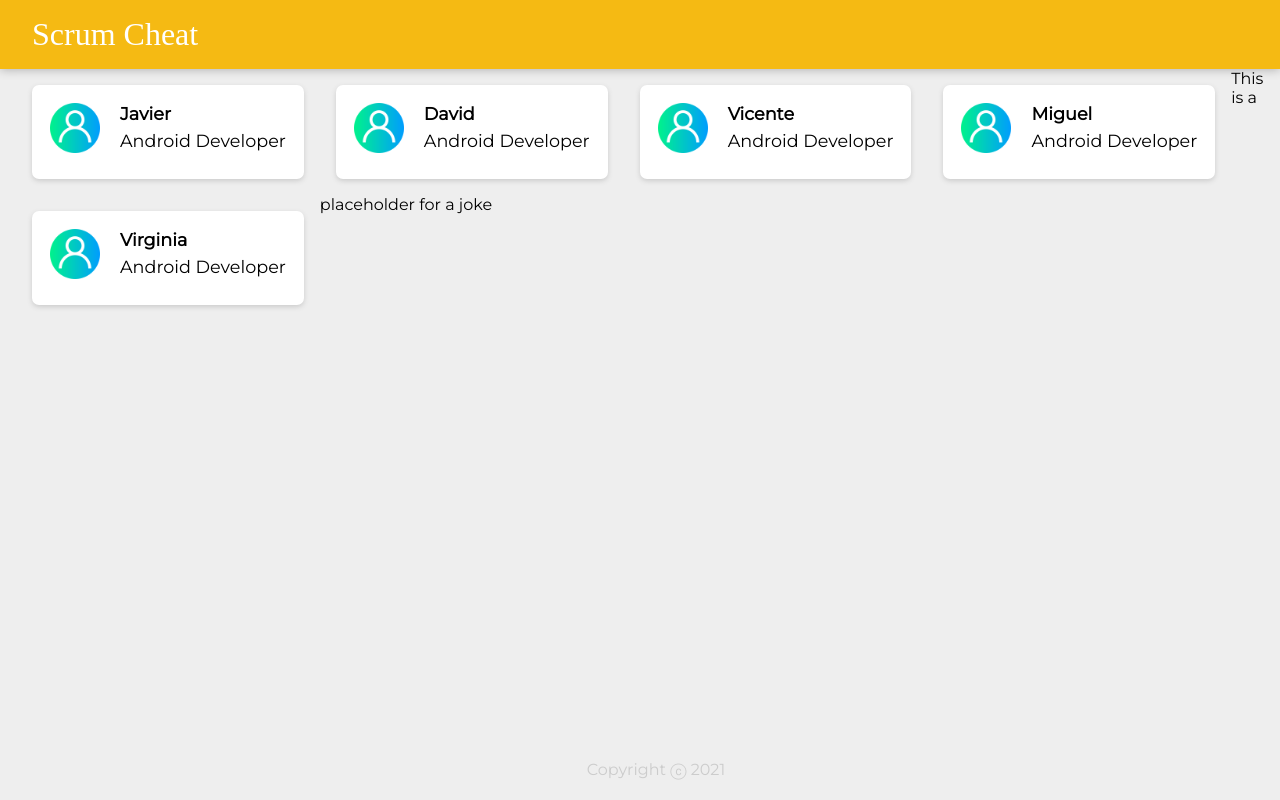
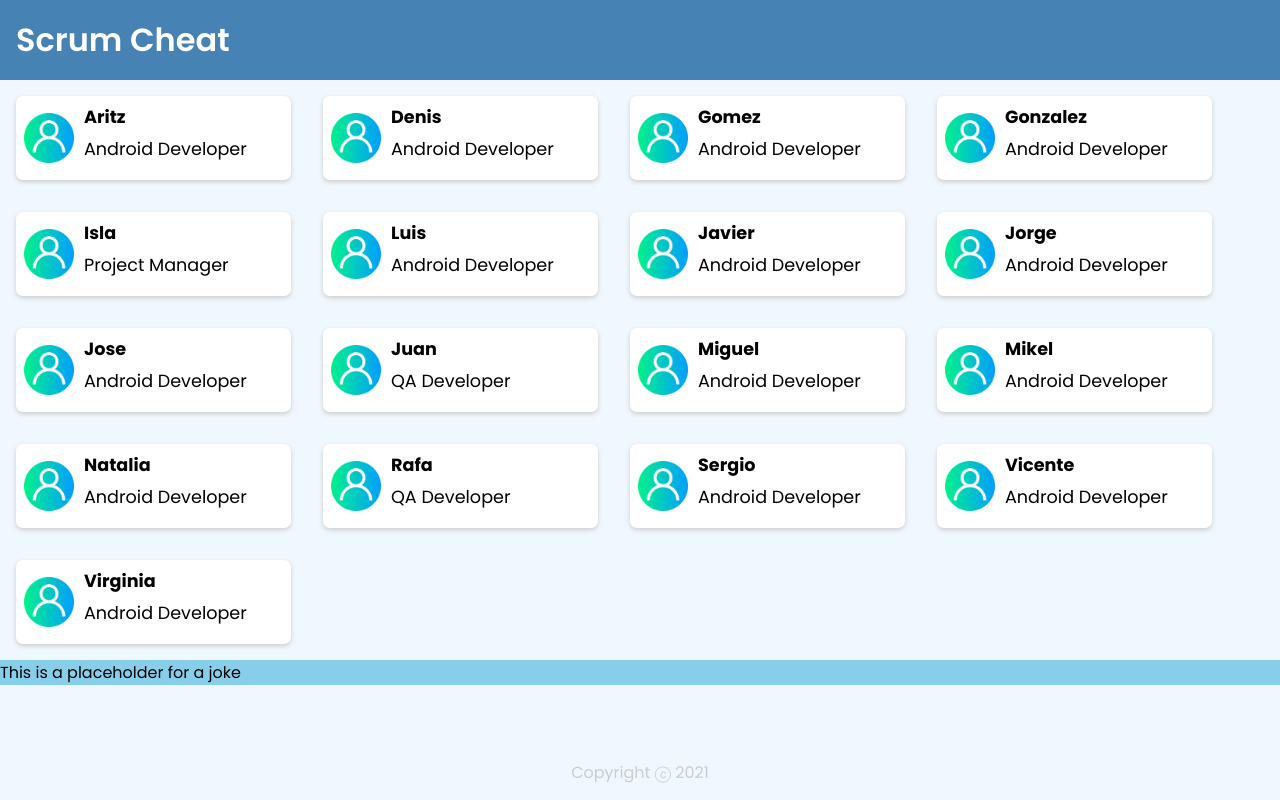
Before and after one commit to JaviAlbe/scrumcheat.github.io, a React (Create React App) app: page / in a window 1280 px wide. Built offline with nearby package versions, Linux system fonts and the light colour scheme; no server answers.

Commit message:
Modified website layout and added the rest of the team-cards

```diff
--- a/src/components/app/App.js
+++ b/src/components/app/App.js
@@ -7,7 +7,7 @@ import listOfUsers from "../../listOfUsers"
 
 function App() {
 
-    const[joke, setJoke] = useState("This is a placeholder for a joke")
+    const [joke, setJoke] = useState("This is a placeholder for a joke")
 
     useEffect(() => {
 
@@ -42,6 +42,9 @@ function App() {
         <div>
             <Header/>
 
+            <div className={"main-container"}>
+
+                <div className={"cards-container"}>
                     {listOfPeople.map(card => (
                         <Card
                             key={card.key}
@@ -51,14 +54,16 @@ function App() {
                             onClick={() => toggleScratchedStatus(card)}
                         />
                     ))}
+                </div>
 
-            <div>
-                <p>
-                    {joke}
-                </p>
+                <div className={"joke-container"}>
+                    <p>{joke}</p>
+                </div>
+
             </div>
 
             <Footer/>
+
         </div>
     );
 }
--- a/src/components/app/app.css
+++ b/src/components/app/app.css
@@ -1,14 +1,28 @@
+@import url('https://fonts.googleapis.com/css2?family=Poppins:wght@300;400;500;600;700&display=swap');
+
 * {
-    padding: 0;
-    margin: 0;
     box-sizing: border-box;
-}
-
-html {
-    font-family: "Montserrat", sans-serif;
+    font-family: "Poppins", sans-serif;
 }
 
 body {
-    background: #eee;
-    padding: 0 16px;
+    background-color: #F0F8FF;
 }
+
+.main-container{
+    display: flex;
+    background-color: #F0F8FF;
+    flex-direction: column;
+}
+
+.cards-container{
+    width: 100%;
+    height: fit-content;
+    background-color: #F0F8FF;
+}
+
+.joke-container{
+    width: 100%;
+    height: fit-content;
+    background-color: #87CEEB;
+}
--- a/src/components/card/card.css
+++ b/src/components/card/card.css
@@ -1,13 +1,13 @@
 .card {
     cursor: pointer;
     display: flex;
-    justify-content: space-between;
+    /*justify-content: space-between;*/
     flex-direction: row;
     background: #fff;
     border-radius: 7px;
     box-shadow: 0 2px 5px #ccc;
     padding: 8px;
-    width: fit-content;
+    width: 275px;
     margin: 16px;
     float: left;
 }
@@ -33,13 +33,19 @@
 }
 
 .card-profile-picture-container {
-    width: fit-content;
-    margin: 10px;
+
+    /*background-color: #87CEEB;*/
+    display: flex;
+    flex-direction: column;
+    justify-content: center;
 }
 
 .card-profile-picture-info {
-    width: fit-content;
-    margin: 10px;
+    /*background-color: #fdac98;*/
+    display: flex;
+    flex-direction: column;
+    justify-content: flex-start;
+    margin-left: 10px;
 }
 
 .clickedCard {
@@ -47,11 +53,12 @@
     cursor: pointer;
     justify-content: space-between;
     flex-direction: row;
-    background: #ffb687;
+    background-color: #fdac98;
     border-radius: 7px;
     box-shadow: 0 2px 5px #ccc;
     padding: 8px;
     width: fit-content;
+    min-width: 300px;
     margin: 16px;
     float: left;
 }
--- a/src/components/header/header.css
+++ b/src/components/header/header.css
@@ -1,5 +1,11 @@
+
+@import url('https://fonts.googleapis.com/css2?family=Poppins:wght@300;400;500;600;700&display=swap');
+
 header {
-    background-color: #f5ba13;
+    /*POWDER BLUEbackground-color: #b0e0e6;*/
+    /* SKY BLUE::::background-color: #87CEEB;*/
+    /* CORAL:::: #FF5733*/
+    background-color: 	#4682B4;
     margin: auto -16px;
     padding: 16px 32px;
     box-shadow: 0 0 10px 0 rgba(0, 0, 0, 0.3);
@@ -7,6 +13,6 @@ header {
 
 header h1 {
     color: #fff;
-    font-family: "McLaren", cursive;
-    font-weight: 200;
+    font-family: "Poppins", sans-serif;
+    font-weight: 600;
 }
--- a/src/listOfUsers.js
+++ b/src/listOfUsers.js
@@ -1,34 +1,118 @@
 const listOfUsers = [
     {
         key: 0,
+        name: "Aritz",
+        role: "Android Developer",
+        scratched: false,
+        onHolidays: false
+    },
+    {
+        key: 1,
+        name: "Denis",
+        role: "Android Developer",
+        scratched: false,
+        onHolidays: false
+    },
+    {
+        key: 2,
+        name: "Gomez",
+        role: "Android Developer",
+        scratched: false,
+        onHolidays: false
+    },
+    {
+        key: 3,
+        name: "Gonzalez",
+        role: "Android Developer",
+        scratched: false,
+        onHolidays: false
+    },
+    {
+        key: 4,
+        name: "Isla",
+        role: "Project Manager",
+        scratched: false,
+        onHolidays: false
+    },
+    {
+        key: 5,
+        name: "Luis",
+        role: "Android Developer",
+        scratched: false,
+        onHolidays: false
+    },
+    {
+        key: 6,
         name: "Javier",
         role: "Android Developer",
         scratched: false,
         onHolidays: false
     },
     {
-        key: 1,
-        name: "David",
+        key: 7,
+        name: "Jorge",
         role: "Android Developer",
         scratched: false,
         onHolidays: false
     },
     {
-        key: 2,
+        key: 8,
+        name: "Jose",
+        role: "Android Developer",
+        scratched: false,
+        onHolidays: false
+    },
+    {
+        key: 9,
+        name: "Juan",
+        role: "QA Developer",
+        scratched: false,
+        onHolidays: false
+    },
+    {
+        key: 10,
+        name: "Miguel",
+        role: "Android Developer",
+        scratched: false,
+        onHolidays: false
+    },
+    {
+        key: 11,
+        name: "Mikel",
+        role: "Android Developer",
+        scratched: false,
+        onHolidays: false
+    },
+    {
+        key: 12,
+        name: "Natalia",
+        role: "Android Developer",
+        scratched: false,
+        onHolidays: false
+    },
+    {
+        key: 13,
+        name: "Rafa",
+        role: "QA Developer",
+        scratched: false,
+        onHolidays: false
+    },
+    {
+        key: 14,
+        name: "Sergio",
+        role: "Android Developer",
+        scratched: false,
+        onHolidays: false
+    },
+    {
+        key: 15,
         name: "Vicente",
         role: "Android Developer",
         scratched: false,
         onHolidays: false
     },
     {
-        key: 3,
-        name: "Miguel",
-        role: "Android Developer",
-        scratched: false,
-        onHolidays: false
-    },
-    {
-        key: 4,
+        key: 16,
         name: "Virginia",
         role: "Android Developer",
         scratched: false,
```
Lines whose indentation alone changed are shown as unchanged.
